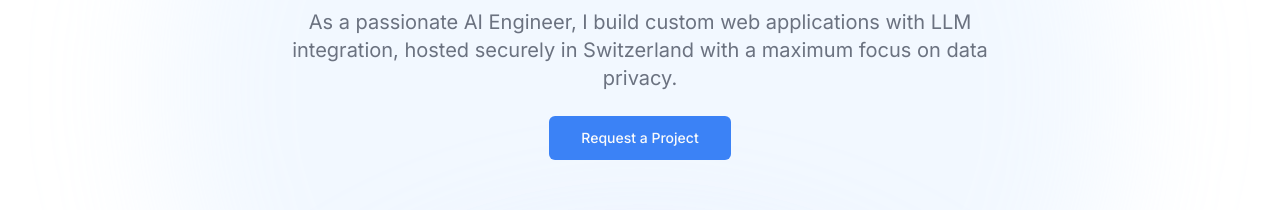
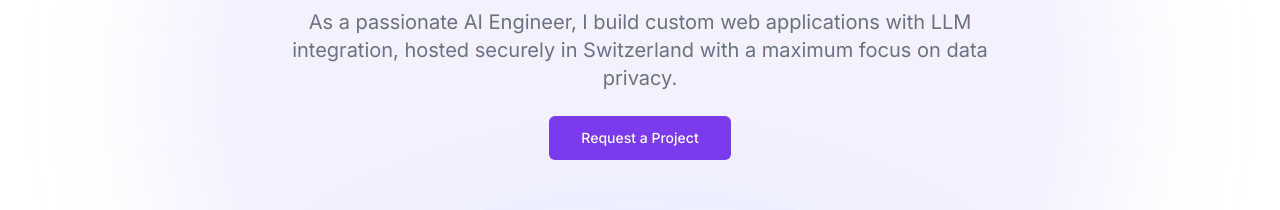
Before and after one commit to slomo-b/freelancerpage, a React (Vite) app: page / in a window 1280 px wide. Shown: the part 392-602 px from the top of the page. Built offline with nearby package versions, Linux system fonts and the light colour scheme.

Commit message:
[dyad] Injecting more color with a vibrant background and a new violet accent color - wrote 2 file(s)

```diff
--- a/src/components/BlurryBackground.tsx
+++ b/src/components/BlurryBackground.tsx
@@ -4,8 +4,8 @@ export function BlurryBackground() {
       aria-hidden="true"
       className="fixed inset-0 -z-50 overflow-hidden"
     >
-      <div className="absolute left-[max(50%,25rem)] top-0 h-[60rem] w-[60rem] -translate-x-1/2 rounded-full bg-blue-200/20 blur-3xl" />
-      <div className="absolute left-1/2 top-[max(20%,40rem)] h-[60rem] w-[60rem] -translate-x-1/2 rounded-full bg-indigo-200/20 blur-3xl" />
+      <div className="absolute left-[max(50%,25rem)] top-0 h-[60rem] w-[60rem] -translate-x-1/2 rounded-full bg-violet-300/20 blur-3xl" />
+      <div className="absolute left-1/2 top-[max(20%,40rem)] h-[60rem] w-[60rem] -translate-x-1/2 rounded-full bg-cyan-300/20 blur-3xl" />
     </div>
   );
 }
--- a/src/globals.css
+++ b/src/globals.css
@@ -13,7 +13,7 @@
     --popover: 0 0% 100%;
     --popover-foreground: 224 71.4% 4.1%;
 
-    --primary: 217.2 91.2% 59.8%;
+    --primary: 262.1 83.3% 57.8%;
     --primary-foreground: 210 20% 98%;
 
     --secondary: 220 14.3% 95.9%;
@@ -30,7 +30,7 @@
 
     --border: 220 13% 91%;
     --input: 220 13% 91%;
-    --ring: 217.2 91.2% 59.8%;
+    --ring: 262.1 83.3% 57.8%;
 
     --radius: 0.5rem;
   }
@@ -45,7 +45,7 @@
     --popover: 224 71.4% 4.1%;
     --popover-foreground: 210 20% 98%;
 
-    --primary: 217.2 91.2% 59.8%;
+    --primary: 263.4 90.2% 62.9%;
     --primary-foreground: 210 20% 98%;
 
     --secondary: 215 27.9% 16.9%;
@@ -62,7 +62,7 @@
 
     --border: 215 27.9% 16.9%;
     --input: 215 27.9% 16.9%;
-    --ring: 217.2 91.2% 59.8%;
+    --ring: 263.4 90.2% 62.9%;
   }
 }
 
```
